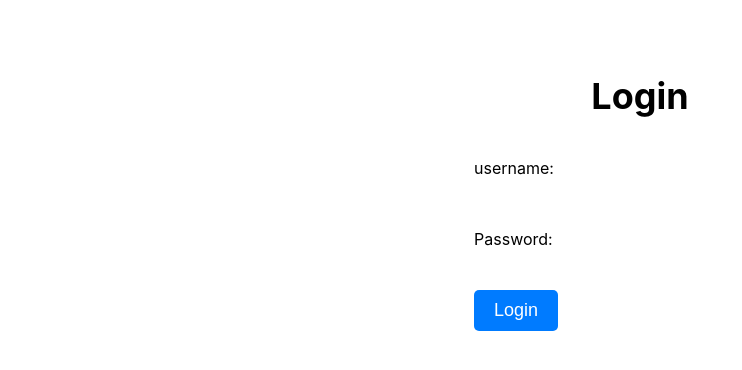
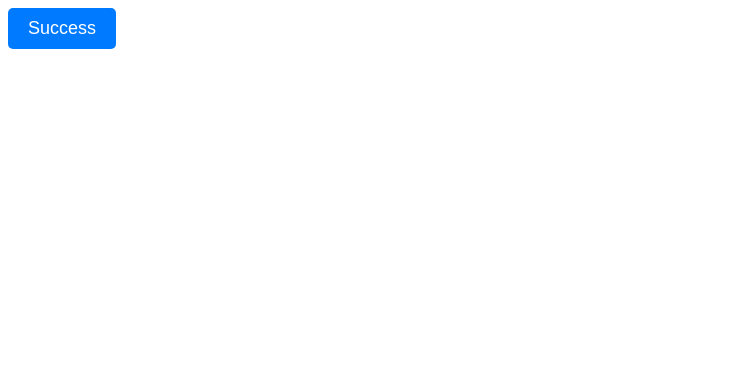
Before and after one commit to Enyina/React-context-API-tutorial, a React (Create React App) app: page / in a window 1280 px wide. Shown: the top 370 px of the page, without its empty margins (0-742 px from the left). Built offline with nearby package versions, Linux system fonts and the light colour scheme.

Commit message:
basic setup

```diff
--- a/src/App.js
+++ b/src/App.js
@@ -7,7 +7,7 @@ function App() {
     <div className="App">
       <Router>
         <Routes>
-          <Route path="/" element={<LoginPage />} />
+          <Route path="/" element={<Home />} />
 
           <Route path="/login" element={<LoginPage />} />
         </Routes>
--- a/src/index.css
+++ /dev/null
@@ -1,13 +0,0 @@
-body {
-  margin: 0;
-  font-family: -apple-system, BlinkMacSystemFont, 'Segoe UI', 'Roboto', 'Oxygen',
-    'Ubuntu', 'Cantarell', 'Fira Sans', 'Droid Sans', 'Helvetica Neue',
-    sans-serif;
-  -webkit-font-smoothing: antialiased;
-  -moz-osx-font-smoothing: grayscale;
-}
-
-code {
-  font-family: source-code-pro, Menlo, Monaco, Consolas, 'Courier New',
-    monospace;
-}
--- a/src/index.js
+++ b/src/index.js
@@ -1,6 +1,6 @@
 import React from "react";
 import ReactDOM from "react-dom/client";
-import "./index.css";
+
 import App from "./App";
 
 const root = ReactDOM.createRoot(document.getElementById("root"));
--- a/src/pages/home/home.jsx
+++ b/src/pages/home/home.jsx
@@ -3,7 +3,7 @@ import React from "react";
 const Home = () => {
   return (
     <div>
-      <button>sSuccess</button>
+      <button>Success</button>
     </div>
   );
 };
```
